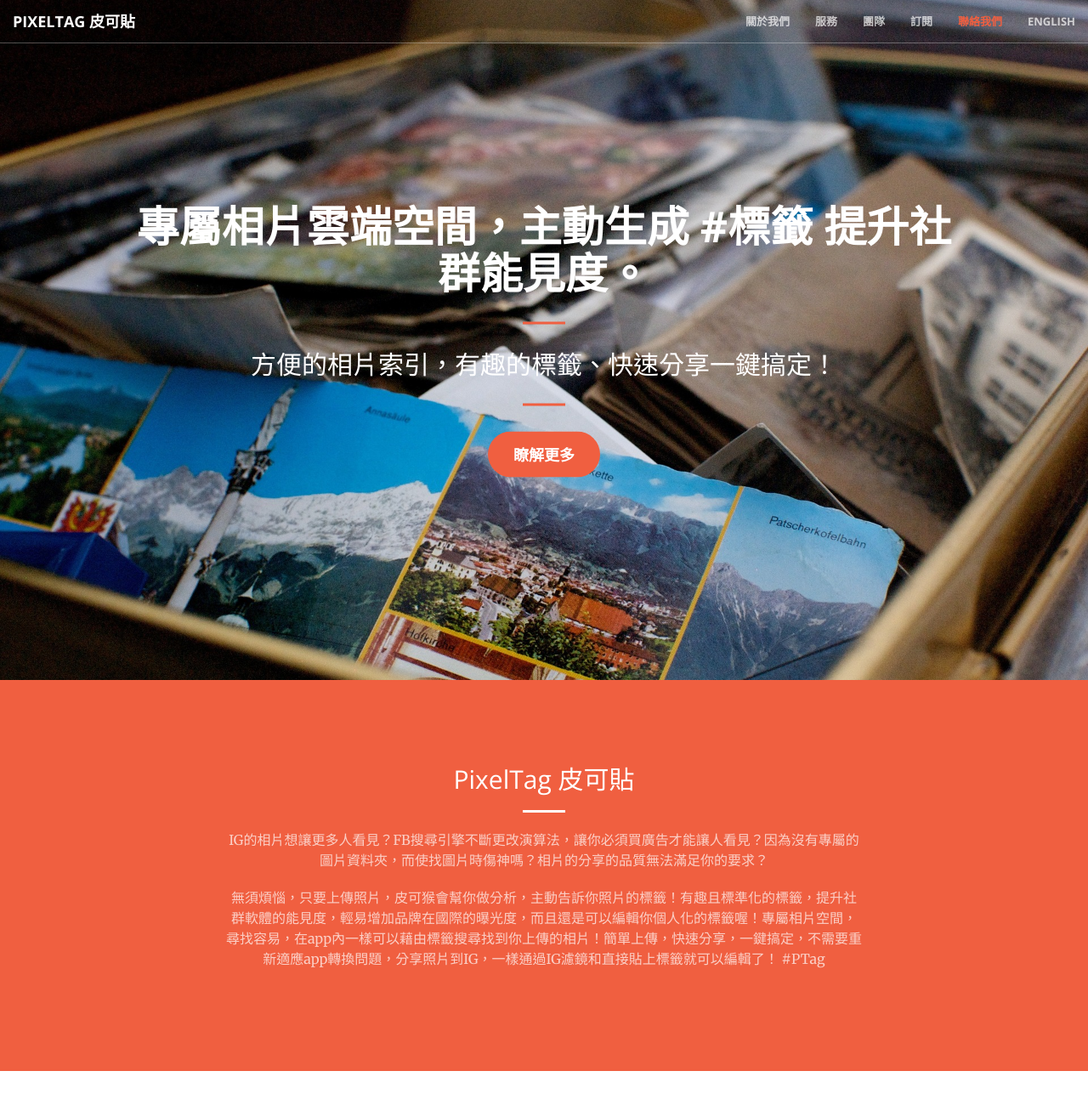
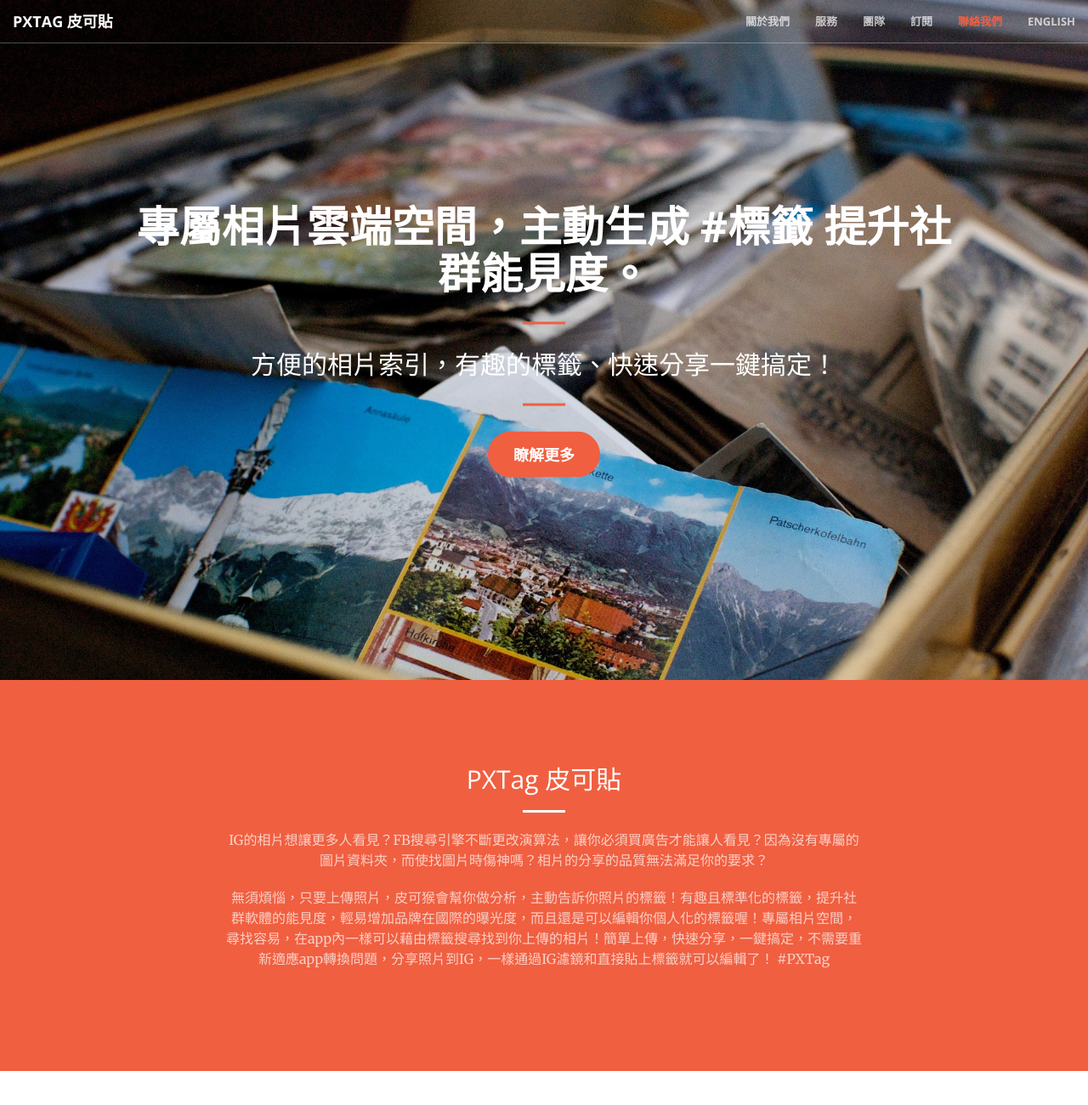
Before and after one commit to johnny7861532/PixelMonkey-zh-tw, a plain HTML site: page index.html in a window 1280 px wide. Shown: the top 1300 px of the page at 85% size. Drawn offline with nearby package versions, Linux system fonts and the light colour scheme.

Commit message:
name change
name change

```diff
--- a/index.html
+++ b/index.html
@@ -8,9 +8,9 @@
                 <meta name="viewport" content="width=device-width, initial-scale=1">
                     <meta name="description" content="Startup landing page, photo, tag, facebook, instagram, flow">
                         <meta name="author" content="Johnny Hsieh">
-                            <meta name="keywords" content="PixelTag,標籤,Instagram,Facebook,流量,曝光度,相片,相片整理,攝影,皮可貼,AI" />
+                            <meta name="keywords" content="PXTag,標籤,Instagram,Facebook,流量,曝光度,相片,相片整理,攝影,皮可貼,AI" />
 
-                            <title>PixelTag 皮可貼</title>
+                            <title>PXTag 皮可貼</title>
 
                             <!-- Bootstrap Core CSS -->
                             <link href="vendor/bootstrap/css/bootstrap.min.css" rel="stylesheet">
@@ -32,12 +32,12 @@
                                          <script src="https://oss.maxcdn.com/libs/html5shiv/3.7.0/html5shiv.js"></script>
                                          <script src="https://oss.maxcdn.com/libs/respond.js/1.4.2/respond.min.js"></script>
                                          <![endif]-->
-                                        <meta property="og:title" content="PixelTag 皮可貼"/>
+                                        <meta property="og:title" content="PXTag 皮可貼"/>
                                         <meta property="og:type" content="website"/>
                                         <meta property="og:url" content="https://johnny7861532.github.io/PixelMonkey-zh-tw/"/>
                                         <meta property="og:image" content="https://johnny7861532.github.io/PixelMonkey-zh-tw/img/preview.png"/>
-                                        <meta property="og:description" content="PixelTag 皮可貼，PixelTag 皮可貼，專為優化社群分享所設計的智慧App。"/>
-                                        <meta property="og:site_name" content="PixelTag 皮可貼"/>
+                                        <meta property="og:description" content="PXTag 皮可貼，PXTag 皮可貼，專為優化社群分享所設計的智慧App。"/>
+                                        <meta property="og:site_name" content="PXTag 皮可貼"/>
                                         <meta property="article:tag" content="攝影相關,社群經營優化" />
                                         <meta property="article:tag" content="相片整理,社群曝光" />
                                         <meta property="section:tag" content="Landing page" />
@@ -66,7 +66,7 @@
                     <button type="button" class="navbar-toggle collapsed" data-toggle="collapse" data-target="#bs-example-navbar-collapse-1">
                         <span class="sr-only">Toggle navigation</span> Menu <i class="fa fa-bars"></i>
                     </button>
-                    <a class="navbar-brand page-scroll" href="#page-top">PixelTag 皮可貼</a>
+                    <a class="navbar-brand page-scroll" href="#page-top">PXTag 皮可貼</a>
                 </div>
 
                 <!-- Collect the nav links, forms, and other content for toggling -->
@@ -116,11 +116,11 @@
             <div class="container">
                 <div class="row">
                     <div class="col-lg-8 col-lg-offset-2 text-center">
-                        <h2 class="section-heading">PixelTag 皮可貼</h2>
+                        <h2 class="section-heading">PXTag 皮可貼</h2>
                         <hr class="light">
                         <p class="text-faded">IG的相片想讓更多人看見？FB搜尋引擎不斷更改演算法，讓你必須買廣告才能讓人看見？因為沒有專屬的圖片資料夾，而使找圖片時傷神嗎？相片的分享的品質無法滿足你的要求？
                         </p>
-                        <p class="text-faded">無須煩惱，只要上傳照片，皮可猴會幫你做分析，主動告訴你照片的標籤！有趣且標準化的標籤，提升社群軟體的能見度，輕易增加品牌在國際的曝光度，而且還是可以編輯你個人化的標籤喔！專屬相片空間，尋找容易，在app內一樣可以藉由標籤搜尋找到你上傳的相片！簡單上傳，快速分享，一鍵搞定，不需要重新適應app轉換問題，分享照片到IG，一樣通過IG濾鏡和直接貼上標籤就可以編輯了！ #PTag </p>
+                        <p class="text-faded">無須煩惱，只要上傳照片，皮可猴會幫你做分析，主動告訴你照片的標籤！有趣且標準化的標籤，提升社群軟體的能見度，輕易增加品牌在國際的曝光度，而且還是可以編輯你個人化的標籤喔！專屬相片空間，尋找容易，在app內一樣可以藉由標籤搜尋找到你上傳的相片！簡單上傳，快速分享，一鍵搞定，不需要重新適應app轉換問題，分享照片到IG，一樣通過IG濾鏡和直接貼上標籤就可以編輯了！ #PXTag </p>
                     </div>
                 </div>
             </div>
```
